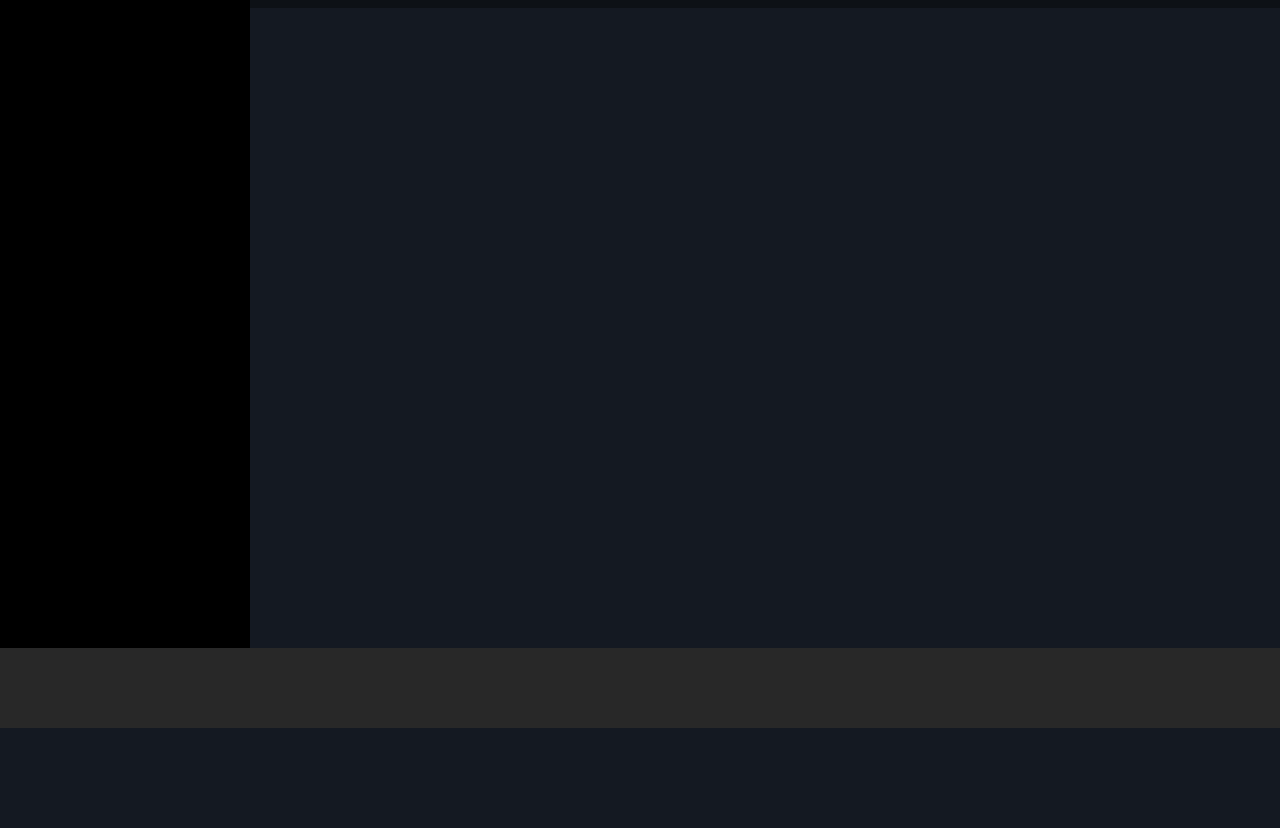
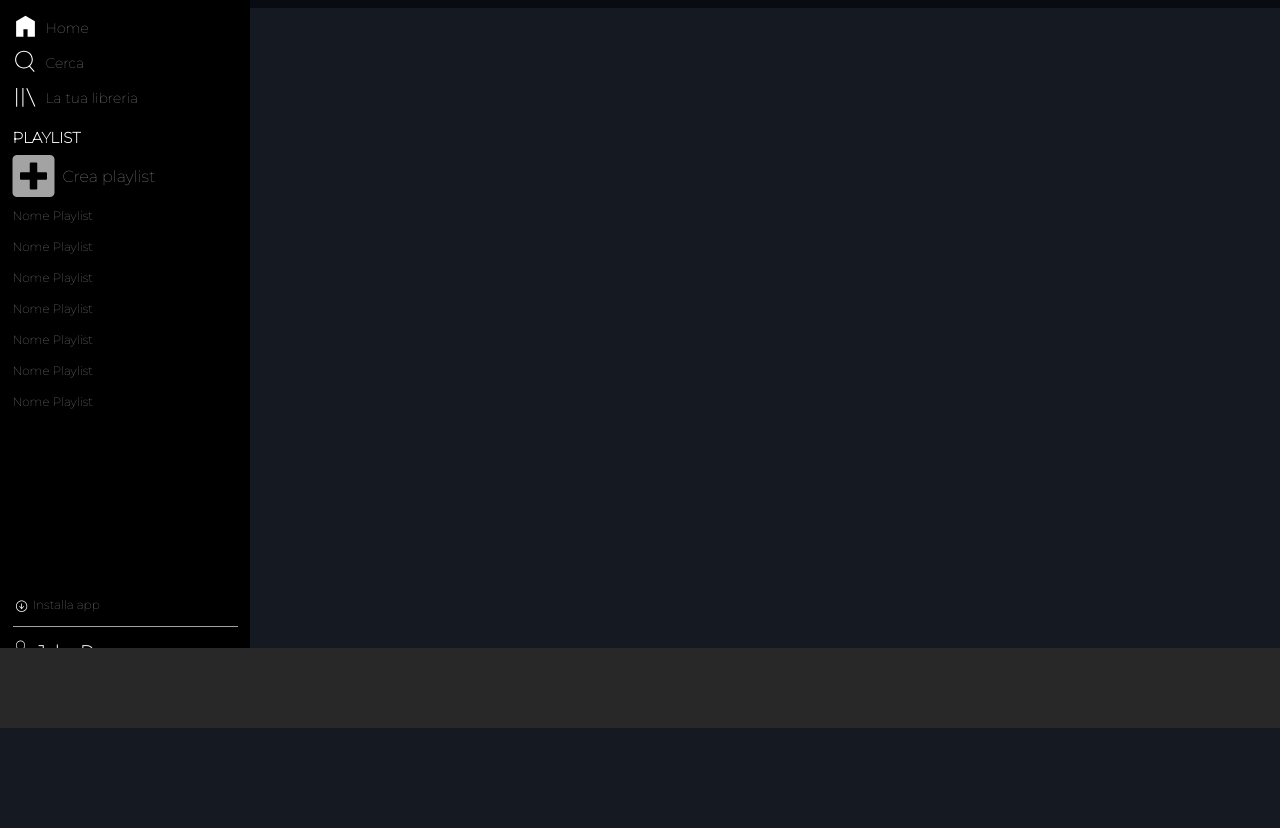
Before and after one commit to Mattia311/html-css-spotifyweb, a plain HTML site: page index.html in a window 1280 px wide. Shown: the part 72-900 px from the top of the page. Drawn offline with Linux system fonts and the light colour scheme.

Commit message:
barra laterale complete

```diff
--- a/index.html
+++ b/index.html
@@ -9,20 +9,62 @@
     <link rel="stylesheet" href="https://cdnjs.cloudflare.com/ajax/libs/font-awesome/5.15.4/css/all.min.css"
     integrity="sha512-1ycn6IcaQQ40/MKBW2W4Rhis/DbILU74C1vSrLJxCq57o941Ym01SwNsOMqvEBFlcgUa6xLiPY/NS5R+E6ztJQ=="
     crossorigin="anonymous" referrerpolicy="no-referrer" />
+    <link rel="preconnect" href="https://fonts.googleapis.com">
+    <link rel="preconnect" href="https://fonts.gstatic.com" crossorigin>
+    <link href="https://fonts.googleapis.com/css2?family=Montserrat:wght@100&display=swap" rel="stylesheet">
 </head>
 <body>
     <main class="site_main">
         <div class="container flex">
-            <div class="spotify">
+            <div class="spotify flex ">
+                <div class="colon1 flex">
+                    <img class="img-logo" src="./img/logo.svg" alt="">
+                    <div class="flex">
+                        <img class="img-home" src="./img/home.svg" alt="">
+                        <p class="text-home">Home</p>
+                    </div>
+                    <div class="flex">
+                        <img class="img-search" src="./img/search.svg" alt="">
+                        <p class="text-search">Cerca</p>
+                    </div>
+                    <div class="flex">
+                        <img class="img-libreria" src="./img/libreria.svg" alt="">
+                        <p class="text-libreria">La tua libreria</p>
+                    </div>
+                    <h2><strong>PLAYLIST</strong></h2>
+                    <div class="flex">
+                        <i class="fas fa-plus-square fa-3x"></i>
+                        <p class="text-playlist">Crea playlist</p>
+                    </div>
+                    <p class="text-playlist1">Nome Playlist</p>
+                    <p class="text-playlist1">Nome Playlist</p>
+                    <p class="text-playlist1">Nome Playlist</p>
+                    <p class="text-playlist1">Nome Playlist</p>
+                    <p class="text-playlist1">Nome Playlist</p>
+                    <p class="text-playlist1">Nome Playlist</p>
+                    <p class="text-playlist1">Nome Playlist</p>
+
+                </div>
+                <div class="colon2 flex">
+                    <div class="sottocolonna flex">
+                        <img class="img-download" src="./img/download.svg" alt="">
+                        <p class="text-installa">Installa app </p>
+                    </div>
+                    <div class="flex">
+                        <img class="img-profil" src="./img/profile.svg" alt="">
+                        <p class="text-john"><strong>John Doe</strong></p>
+
+                    </div>
 
 
+                </div>
             </div>
             <div class="played">
 
             </div>
         </div>
         <div class="upgrade">
-
+            <button class="button_upgrade">EFFETTUA L'UPGRADE</button>
         </div>
         <div class="barra-ascolto">
 
--- a/style.css
+++ b/style.css
@@ -4,8 +4,19 @@
     padding: 0%;
 }
 /* utility */
+body {
+    font-family: 'Montserrat', sans-serif;
+}
 .flex {
     display: flex;
+}
+p {
+    color: #A3A3A3;
+}
+h2 {
+    color: white;
+    font-size: 15px;
+    margin-top: 19px;
 }
  /* /utility */
 
@@ -14,22 +25,24 @@
  }
  .spotify {
      background-color: black;
-     height: 800px;
+     height: 740px;
      width: 250px;
      position: fixed;
      z-index: 3;
+     flex-direction: column;
+     justify-content: space-between;
  }
  .played {
      background-color: #141922;
-     width: 200vh;
+     width: 1441px;
      height: 1500px;
      z-index: 1;
      position: relative;
  }
  .upgrade {
-     width: 100%;
+     width: 1440px;
      height: 80px;
-     background-color: rgba(0, 0, 0, 0.342);
+     background-color: #080B12;
      position: absolute;
      z-index: 2;
      top: 0%;
@@ -37,11 +50,100 @@
 }
 .barra-ascolto {
      position: absolute;
-     width: 100%;
+     width: 1440px;
      height: 80px;
      background-color: #282828;
      z-index: 4;
      bottom: 0%;
      position: fixed;
+}
+.button_upgrade {
+    width: 220px;
+    height: 35px;
+    color: white;
+    margin-left: 83%;
+    background-color: #080B12;
+    margin-top: 20px;
+    border: 1px solid white;
+    -moz-border-radius: 20px;
+    -webkit-border-radius: 20px;
+    border-radius: 20px;
+}
+.img-logo {
+    width: 120px;
+    margin-top: 20px;
+}
+.img-home {
+    width: 25px;
+    margin-top: 30px;
+}
+.img-search {
+    width: 25px;
+    margin-top: 10px;
+}
+.img-libreria {
+    width: 25px;
+    margin-top: 10px;
+}
+.img-download {
+    width: 15px;
+    margin-bottom: 10px;
+}
+.img-profil {
+    width: 15px;
+    margin-top: 10px;
+}
+.colon1 {
+   flex-direction: column;
+   width: 225px;
+   margin: auto;
+   margin-top: 0;
+}
+.text-home {
+    margin-top: 35px;
+    margin-left: 8px;
+    font-size: 14px;
+}
+.text-search {
+    font-size: 14px;
+    margin-top: 15px;
+    margin-left: 8px;
+}
+.text-libreria {
+    font-size: 14px;
+    margin-left: 8px;
+    margin-top: 15px;
+}
+.fas {
+    color:#A3A3A3;
+    width: 20px;
+    margin-top: 5px;
 
 }
+.text-playlist {
+    margin-top: 20px;
+    margin-left: 30px;
+}
+.text-playlist1 {
+    font-size: 12px;
+    margin: 0.5rem 0;
+}
+.colon2 {
+    flex-direction: column;
+    width: 225px;
+    margin: auto;
+    margin-top: 174px;
+ }
+.text-installa {
+    font-size: 12px;
+    margin-left: 5px;
+}
+.sottocolonna {
+    border-bottom: 1px solid #A3A3A3;
+    height: 30px;
+}
+.text-john {
+    color: white;
+    margin-top: 15px;
+    margin-left: 10px;
+}
```
